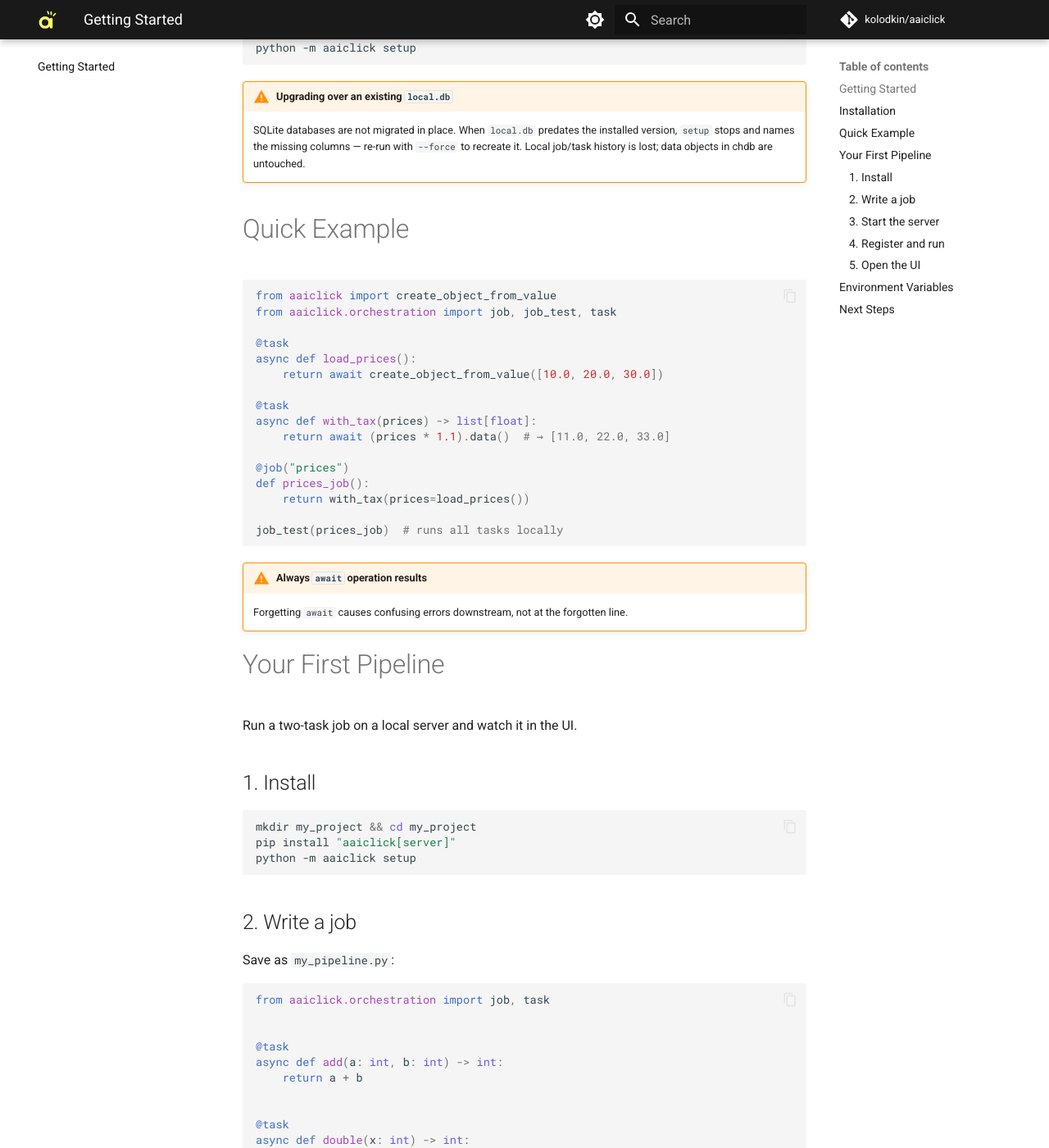
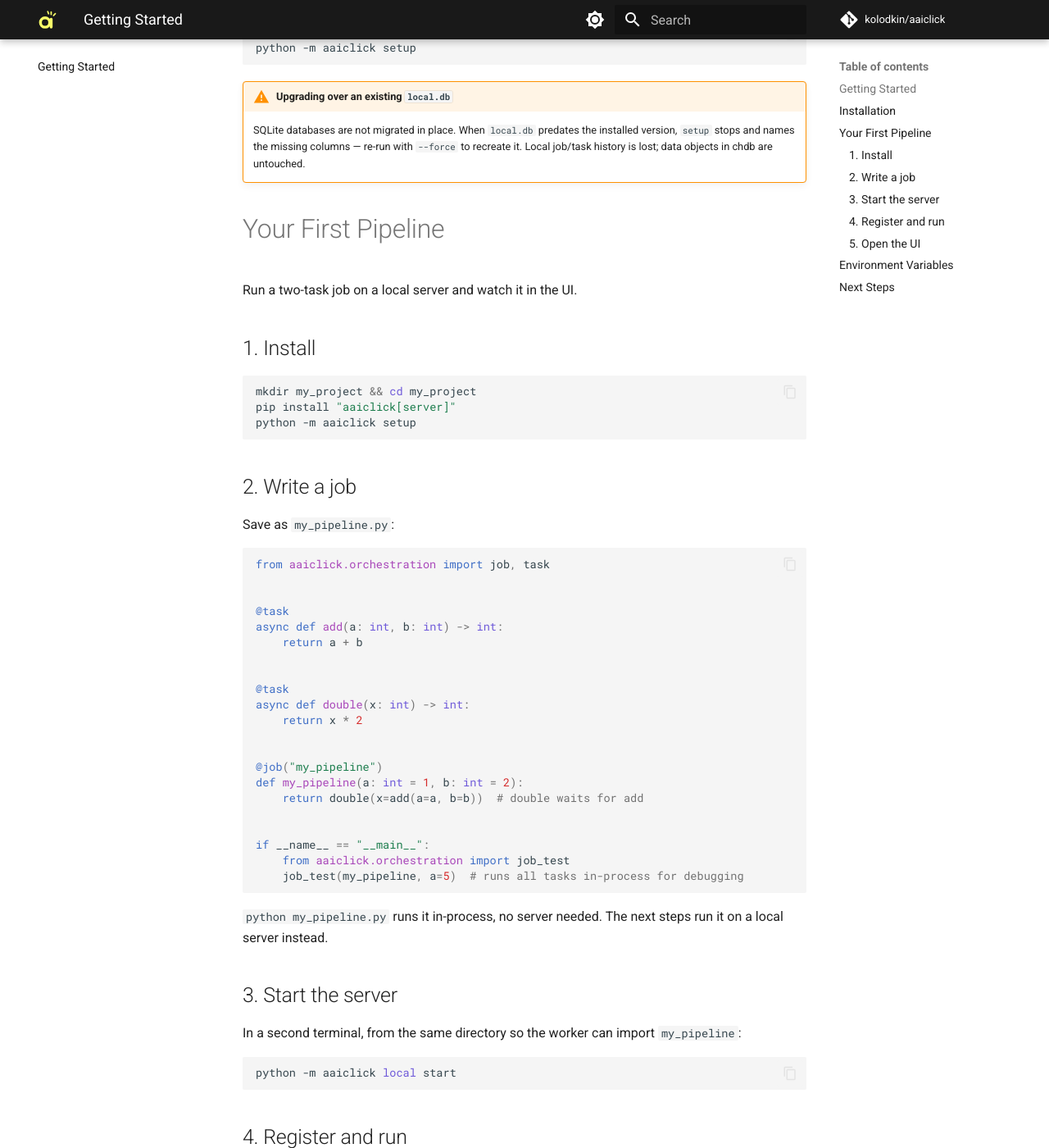
Before and after one commit to kolodkin/aaiclick, an MkDocs documentation site: the page built from docs/getting_started.md, in a window 1280 px wide and 1400 px high, scrolled down 397 px. Shown: the whole window at 82% size. Built offline with MkDocs 1.6.1 and Material for MkDocs 9.7.7, drawn with Linux system fonts in a browser that asks for light colours; comment, search, counter and statistics services are not loaded.

Commit message:
Docs: fold Quick Example into the First Pipeline walkthrough
The merged walkthrough already teaches a job end to end, so the separate
Quick Example is gone; its in-process job_test run now sits in step 2.
The await warning stays in the tutorial where Objects are introduced.

Co-Authored-By: Claude Opus 5.5 <noreply@anthropic.com>
Claude-Session: https://claude.ai/code/session_01LcC1uCBnh8xnXhLoHjzJd6

````diff
--- a/docs/getting_started.md
+++ b/docs/getting_started.md
@@ -45,30 +45,6 @@ Getting Started
     Then connect the agent to `http://127.0.0.1:5255/mcp` — see
     [Lineage via MCP](user_guide/lineage.md).
 
-# Quick Example
-
-```python
-from aaiclick import create_object_from_value
-from aaiclick.orchestration import job, job_test, task
-
-@task
-async def load_prices():
-    return await create_object_from_value([10.0, 20.0, 30.0])
-
-@task
-async def with_tax(prices) -> list[float]:
-    return await (prices * 1.1).data()  # → [11.0, 22.0, 33.0]
-
-@job("prices")
-def prices_job():
-    return with_tax(prices=load_prices())
-
-job_test(prices_job)  # runs all tasks locally
-```
-
-!!! warning "Always `await` operation results"
-    Forgetting `await` causes confusing errors downstream, not at the forgotten line.
-
 # Your First Pipeline
 
 Run a two-task job on a local server and watch it in the UI.
@@ -102,7 +78,15 @@ async def double(x: int) -> int:
 @job("my_pipeline")
 def my_pipeline(a: int = 1, b: int = 2):
     return double(x=add(a=a, b=b))  # double waits for add
+
+
+if __name__ == "__main__":
+    from aaiclick.orchestration import job_test
+    job_test(my_pipeline, a=5)  # runs all tasks in-process for debugging
 ```
+
+`python my_pipeline.py` runs it in-process, no server needed. The next steps run
+it on a local server instead.
 
 ## 3. Start the server
 
````
